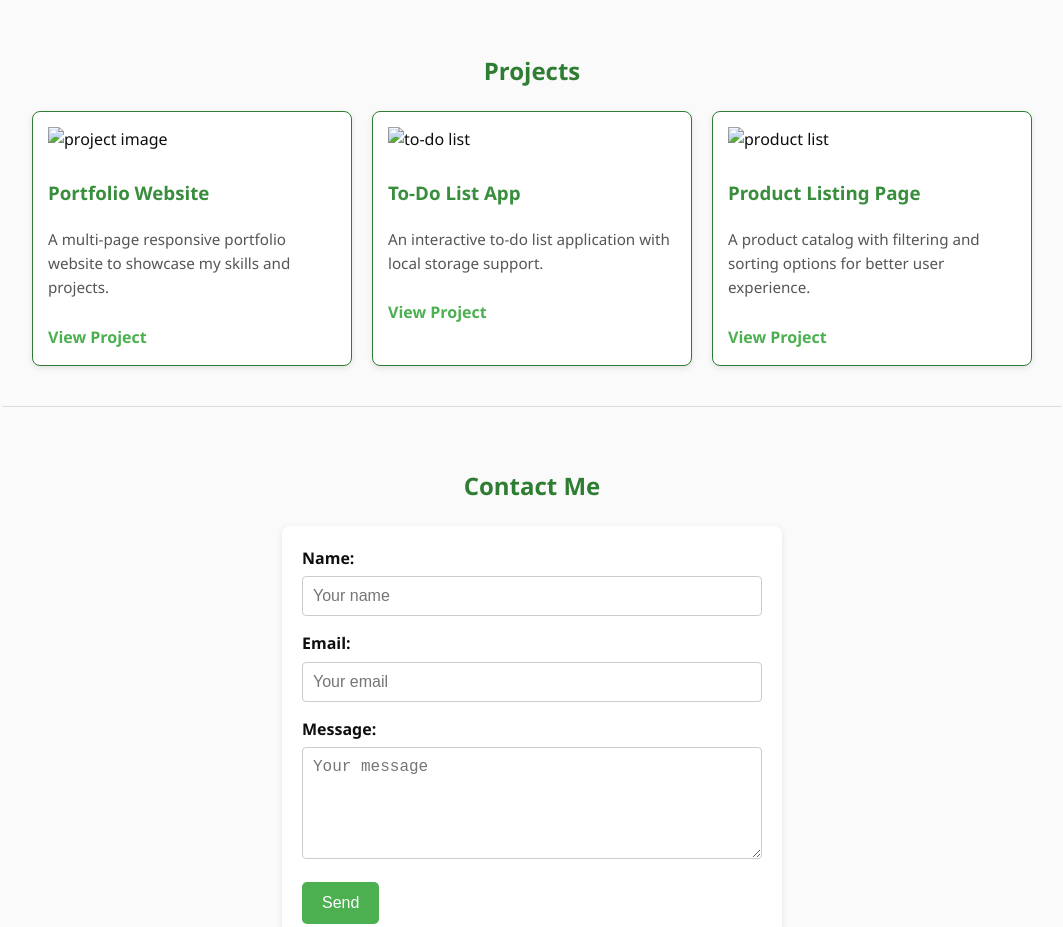
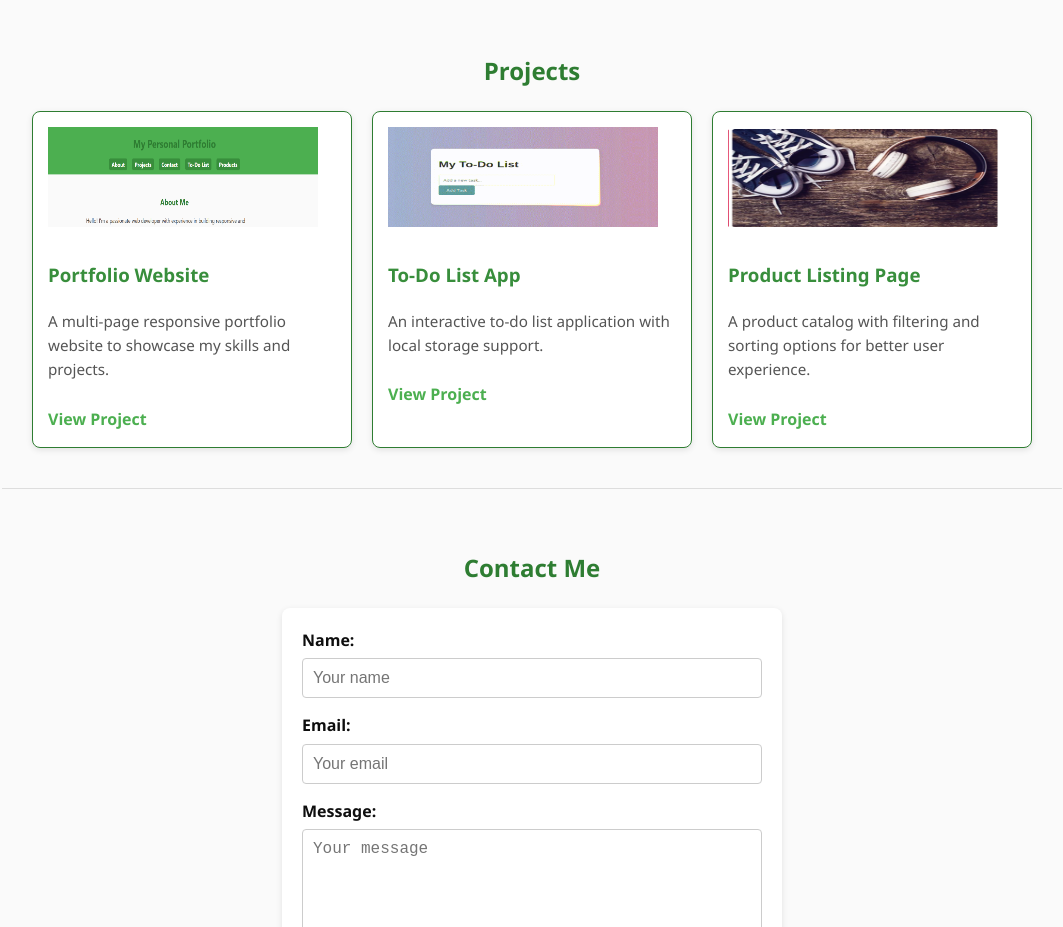
Before and after one commit to Neha-S10/Project4-Web-Dev-Internship-ApexPlanet, a plain HTML site: page index.html in a window 1280 px wide. Shown: the part 800-1727 px from the top of the page, without its empty margins (108-1171 px from the left). Drawn offline with Linux system fonts and the light colour scheme.

Commit message:
Update index.html

```diff
--- a/index.html
+++ b/index.html
@@ -40,7 +40,7 @@
     <h2>Projects</h2>
     <div class="project-list">
       <div class="project">
-        <img src="Images/portfolio.png" alt="project image" width="270px" height="100px">
+        <img src="portfolio.png" alt="project image" width="270px" height="100px">
         <br>
         <br>
         <h3>Portfolio Website</h3>
@@ -49,7 +49,7 @@
       </div>
 
       <div class="project">
-        <img src="Images/to-do banner.png" alt="to-do list" width="270px" height="100px">
+        <img src="to-do banner.png" alt="to-do list" width="270px" height="100px">
         <br>
         <br>
         <h3>To-Do List App</h3>
@@ -58,7 +58,7 @@
       </div>
 
       <div class="project">
-        <img src="Images/product.png" alt="product list" width="270px" height="100px">
+        <img src="product.png" alt="product list" width="270px" height="100px">
       <br>
       <br>
         <h3>Product Listing Page</h3>
```
